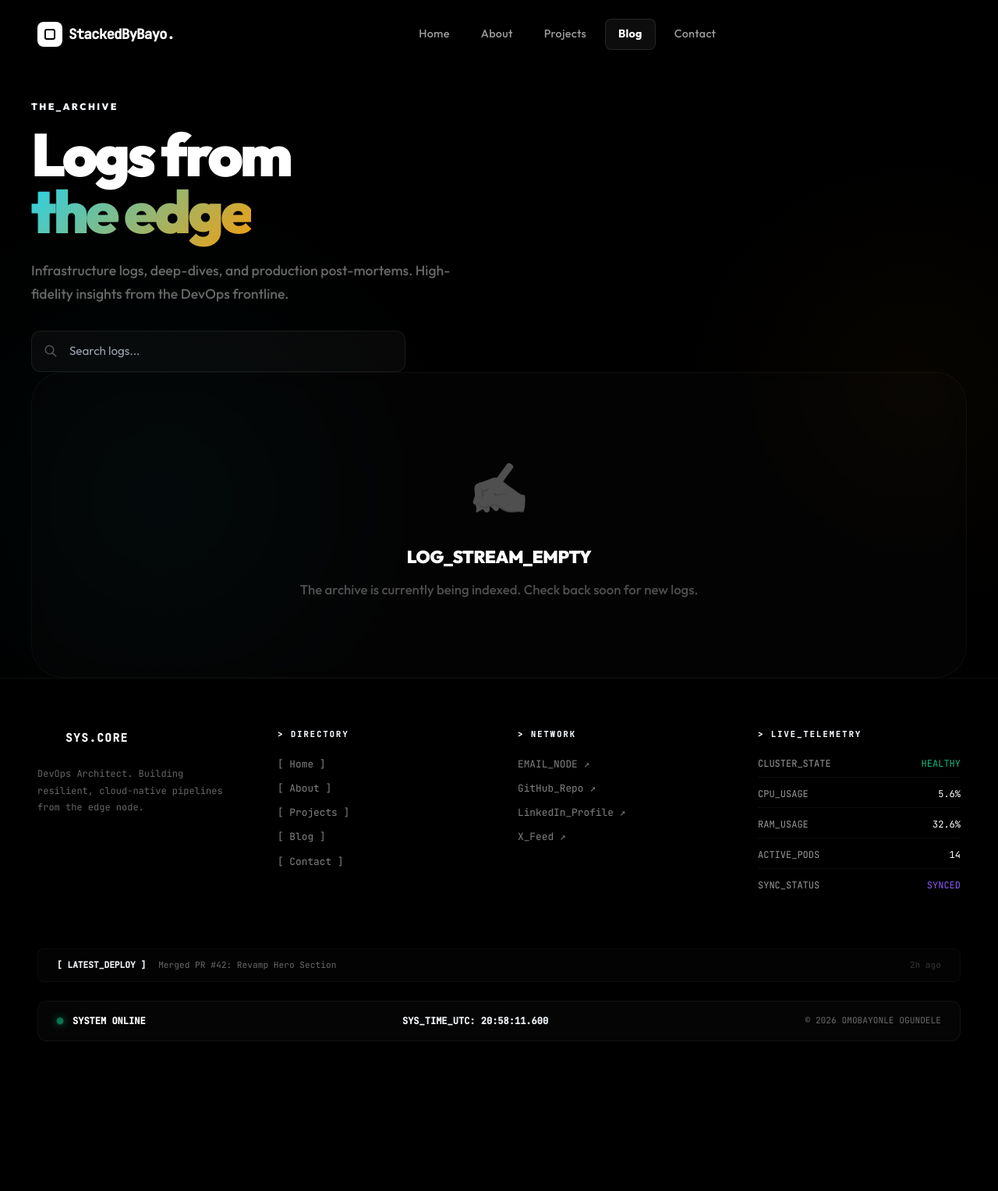
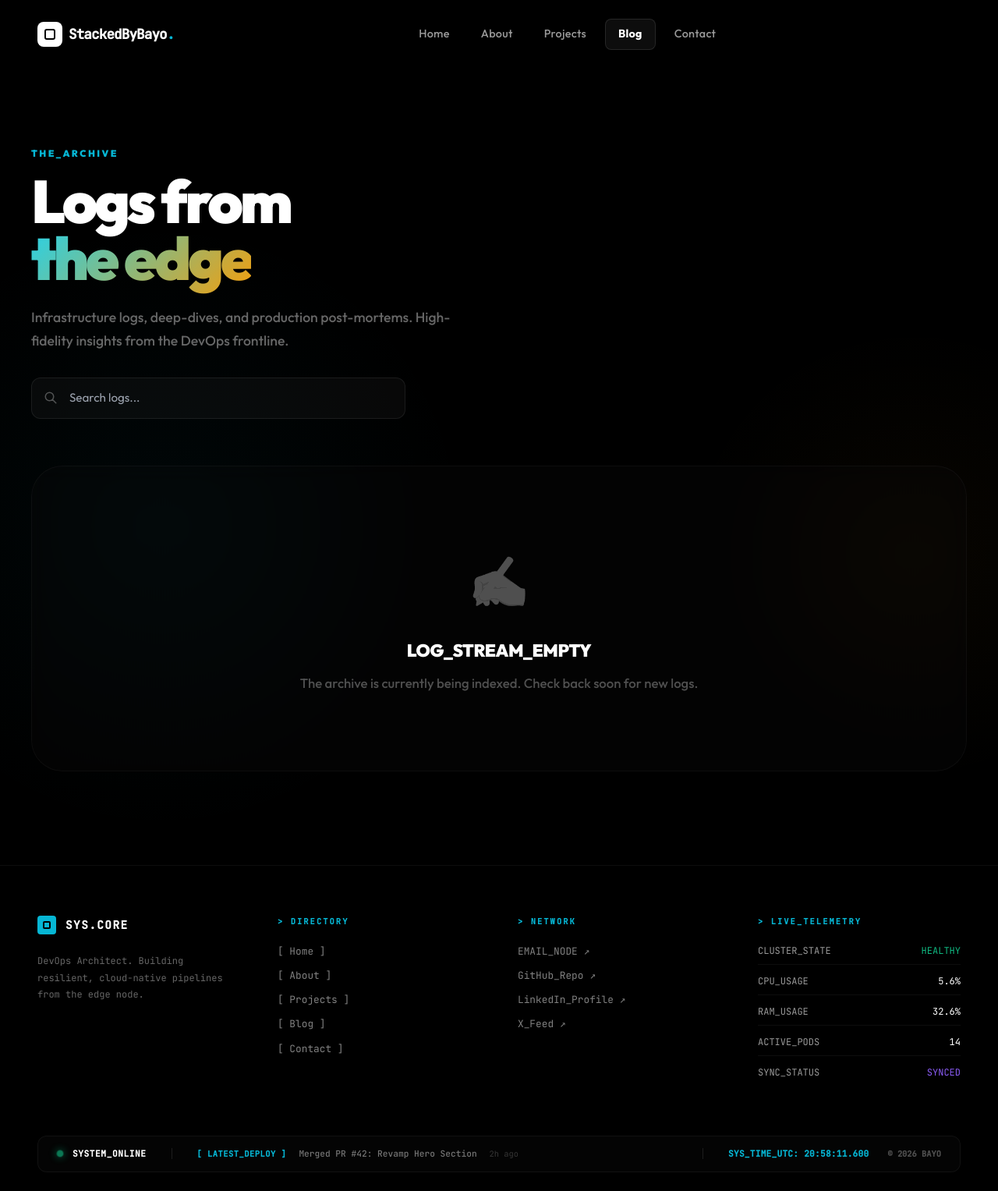
Before and after one commit to BayoJohn/Porfoli-website, a Flask app: page /blog in a window 1280 px wide. Shown: the whole page at 78% size. Before the commit the page ends 1335 px from the top, so only its background shows below. Run offline with Flask 3, Linux system fonts and the light colour scheme; data that the repository does not hold is empty; some libraries are stand-ins or nearby versions.

Commit message:
style: consolidate footer telemetry and fix blog layout spacing

```diff
--- a/app/static/style.css
+++ b/app/static/style.css
@@ -5,6 +5,9 @@
     --nebula-2: hsla(260, 80%, 60%, 0.1);
     --nebula-3: hsla(210, 100%, 50%, 0.05);
     --cyan: #00f2ff;
+    --cyan-light: #06b6d4;
+    --container-padding: 60px;
+    --section-gap: 64px;
     --glass-bg: rgba(255, 255, 255, 0.03);
     --glass-border: rgba(255, 255, 255, 0.08);
     --font-mono: 'JetBrains Mono', monospace;
--- a/app/templates/base.html
+++ b/app/templates/base.html
@@ -242,26 +242,33 @@
             </div>
         </div>
 
-        <!-- Latest Deployment Ticker (NEW) -->
-        <div style="margin-bottom: 24px; padding: 12px 24px; background: rgba(255,255,255,0.01); border: 1px solid rgba(255,255,255,0.04); border-radius: 8px; display: flex; align-items: center; gap: 16px; font-family: 'JetBrains Mono', monospace; font-size: 0.7rem; overflow: hidden;">
-            <span style="color: var(--cyan-light); font-weight: 800; white-space: nowrap;">[ LATEST_DEPLOY ]</span>
-            <div id="latest-deploy-msg" style="color: rgba(255,255,255,0.4); white-space: nowrap; overflow: hidden; text-overflow: ellipsis;">Initializing telemetry stream...</div>
-            <span id="latest-deploy-time" style="margin-left: auto; color: rgba(255,255,255,0.2); white-space: nowrap;">--:--</span>
-        </div>
-
-        <!-- Terminal Output Bar -->
-        <div style="background:rgba(255,255,255,0.02); border:1px solid rgba(255,255,255,0.05); border-radius:12px; padding:16px 24px; display:flex; justify-content:space-between; align-items:center; flex-wrap:wrap; gap:16px; font-family:'JetBrains Mono', monospace;">
-            <div style="display:flex; align-items:center; gap:12px;">
+        <!-- Consolidated Status & Deployment Bar -->
+        <div style="background:rgba(255,255,255,0.015); border:1px solid rgba(255,255,255,0.05); border-radius:12px; padding:14px 24px; display:flex; align-items:center; gap:32px; font-family:'JetBrains Mono', monospace; position:relative; overflow:hidden;">
+            <!-- System Pulse -->
+            <div style="display:flex; align-items:center; gap:12px; flex-shrink:0;">
                 <div id="system-pulse-dot" style="width:8px; height:8px; background:#10b981; border-radius:50%; box-shadow:0 0 10px #10b981; animation:pulse 2s infinite;"></div>
-                <span style="font-size:0.75rem; color:#fff; font-weight:700;">SYSTEM ONLINE</span>
+                <span style="font-size:0.7rem; color:#fff; font-weight:900; letter-spacing:0.05em; text-transform:uppercase;">SYSTEM_ONLINE</span>
             </div>
 
-            <div style="font-size:0.75rem; color:var(--cyan-light); font-weight:700;" id="live-server-time">
-                SYS_TIME_UTC: 00:00:00.000
+            <div style="width:1px; height:14px; background:rgba(255,255,255,0.1); flex-shrink:0;"></div>
+
+            <!-- Deployment Stream -->
+            <div style="display:flex; align-items:center; gap:16px; flex:1; min-width:0;">
+                <span style="color:var(--cyan-light); font-weight:900; font-size:0.65rem; white-space:nowrap; letter-spacing:0.05em;">[ LATEST_DEPLOY ]</span>
+                <div id="latest-deploy-msg" style="color:rgba(255,255,255,0.45); font-size:0.7rem; white-space:nowrap; overflow:hidden; text-overflow:ellipsis; font-weight:500;">Initializing telemetry stream...</div>
+                <span id="latest-deploy-time" style="color:rgba(255,255,255,0.2); font-size:0.65rem; white-space:nowrap;">--:--</span>
             </div>
 
-            <div style="font-size:0.7rem; color:rgba(255,255,255,0.4);">
-                © 2026 OMOBAYONLE OGUNDELE
+            <div style="width:1px; height:14px; background:rgba(255,255,255,0.1); flex-shrink:0;"></div>
+
+            <!-- Metrics & Copyright -->
+            <div style="display:flex; align-items:center; gap:24px; flex-shrink:0;">
+                <div style="font-size:0.7rem; color:var(--cyan-light); font-weight:800; letter-spacing:0.02em;" id="live-server-time">
+                    SYS_TIME_UTC: 00:00:00.000
+                </div>
+                <div style="font-size:0.65rem; color:rgba(255,255,255,0.3); font-weight:600;">
+                    © 2026 BAYO
+                </div>
             </div>
         </div>
     </div>
--- a/app/templates/blog.html
+++ b/app/templates/blog.html
@@ -10,7 +10,7 @@
   <div class="section-container" style="max-width:1200px;margin:0 auto; position:relative; z-index:2;">
 
     <!-- Header -->
-    <div style="margin-bottom:var(--container-padding);" class="reveal">
+    <div style="margin-bottom:60px;" class="reveal">
       <p style="font-size:0.75rem;font-weight:900;text-transform:uppercase;letter-spacing:0.2em;color:var(--cyan-light);margin-bottom:16px;">THE_ARCHIVE</p>
       <h1 style="font-size:clamp(2.4rem,8vw,4.8rem);font-weight:900;color:#fff;line-height:0.95;margin-bottom:24px;letter-spacing:-0.05em;">
         Logs from <br><span class="g-text">the edge</span>
@@ -25,7 +25,8 @@
         <input id="blog-search" type="text" placeholder="Search logs..."
           style="width:100%; background:rgba(255,255,255,0.03); border:1px solid rgba(255,255,255,0.08); border-radius:12px; padding:14px 20px 14px 48px; color:#fff; font-size:0.95rem; font-family:'Outfit',sans-serif; outline:none; transition:all 0.3s;"
           onfocus="this.style.borderColor='rgba(6,182,212,0.3)'; this.style.background='rgba(6,182,212,0.03)';"
-          onblur="this.style.borderColor='rgba(255,255,255,0.08)'; this.style.background='rgba(255,255,255,0.03)';">
+          onblur="this.style.borderColor='rgba(255,255,255,0.08)'; this.style.background='rgba(255,255,255,0.03)';"
+          value="">
         <svg style="position:absolute; left:16px; top:50%; transform:translateY(-50%); width:18px; height:18px; color:rgba(255,255,255,0.3);" fill="none" viewBox="0 0 24 24" stroke="currentColor">
           <path stroke-linecap="round" stroke-linejoin="round" stroke-width="2" d="M21 21l-6-6m2-5a7 7 0 11-14 0 7 7 0 0114 0z"/>
         </svg>
@@ -137,7 +138,7 @@
           {% for stat, label in [
             (posts|length, 'POSTS_PUBLISHED'),
             (posts | sum(attribute='views') if posts[0].views is defined else '—', 'TOTAL_LOG_VIEWS'),
-            (((posts | map(attribute='body') | map('striptags') | join(' ') | wordcount) / 200) | int ~ 'm', 'TOTAL_READ_TIME')
+            (((posts | map(attribute='body') | map('striptags') | join(' ') | wordcount) / 200) | int if posts else 0 ~ 'm', 'TOTAL_READ_TIME')
           ] %}
           <div style="padding:20px 0; {% if not loop.last %}border-bottom:1px solid rgba(255,255,255,0.03);{% endif %}">
             <p style="font-size:2.4rem;font-weight:900;color:#fff;line-height:1;letter-spacing:-0.02em;">{{ stat }}</p>
--- a/run.py
+++ b/run.py
@@ -4,5 +4,7 @@ from migrate_db import migrate
 app = create_app()
 
 if __name__ == "__main__":
+    import os
     migrate()
-    app.run(host="0.0.0.0", port=5000, debug=True)
+    port = int(os.environ.get("PORT", 5000))
+    app.run(host="0.0.0.0", port=port, debug=True)
```
Also changed, not shown: fix_post_typo.py (added, +26 -0 lines).
